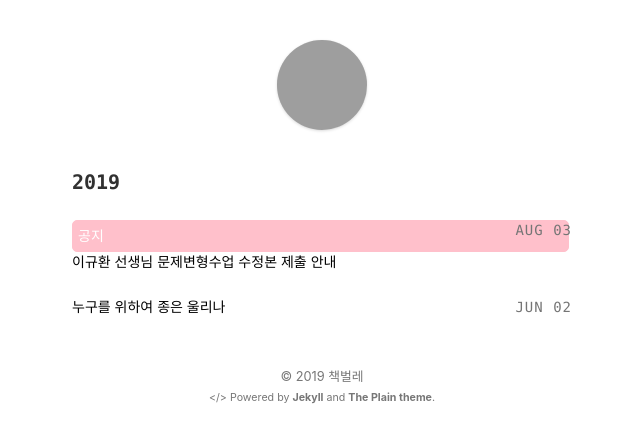
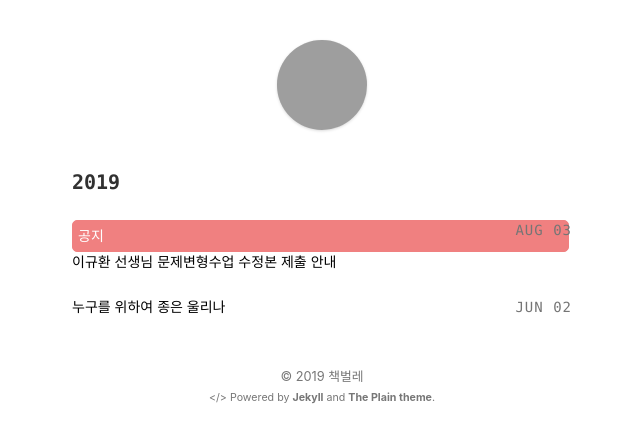
Before and after one commit to stevenoh0908/stevenoh0908.github.io, a Jekyll site: the page built from index.html, in a window 1280 px wide. Shown: the top 443 px of the page, without its empty margins (318-958 px from the left). Built offline with Jekyll 4.4.1, drawn with Linux system fonts in a browser that asks for light colours; grey boxes are pictures that could not be loaded.

Commit message:
Update index.html

```diff
--- a/index.html
+++ b/index.html
@@ -22,7 +22,7 @@
 					</div>
 					<div class="title">
 						{% if post.status == "notice" %}
-						<div style="border: 1px solid pink; background-color: pink; color: white; padding: 5px; border-radius: 5px; padding: 5px; margin-right: 3px;">공지</div>
+						<div style="border: 1px solid LightCoral; background-color: LightCoral; color: white; padding: 5px; border-radius: 5px; padding: 5px; margin-right: 3px;">공지</div>
 						{% endif %}
 						<a href="{{ post.url | prepend: site.baseurl | prepend: site.url }}">{{ post.title }}</a>
 					</div>
```
